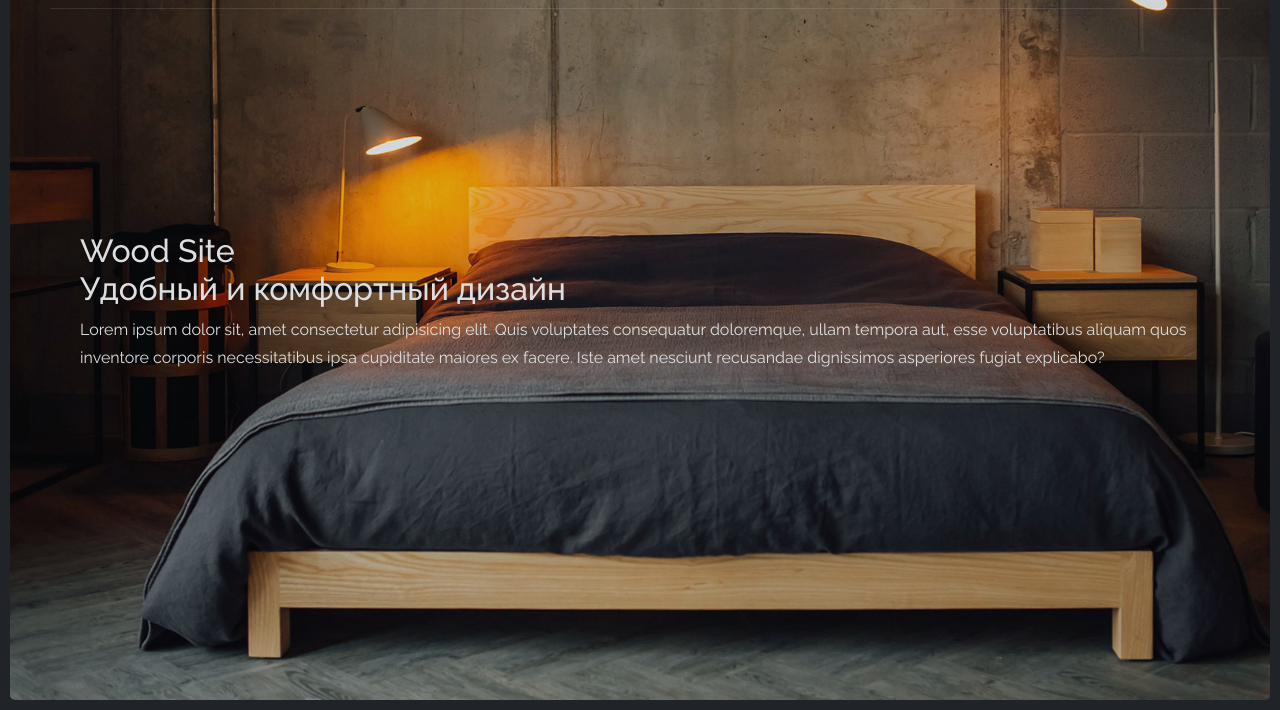
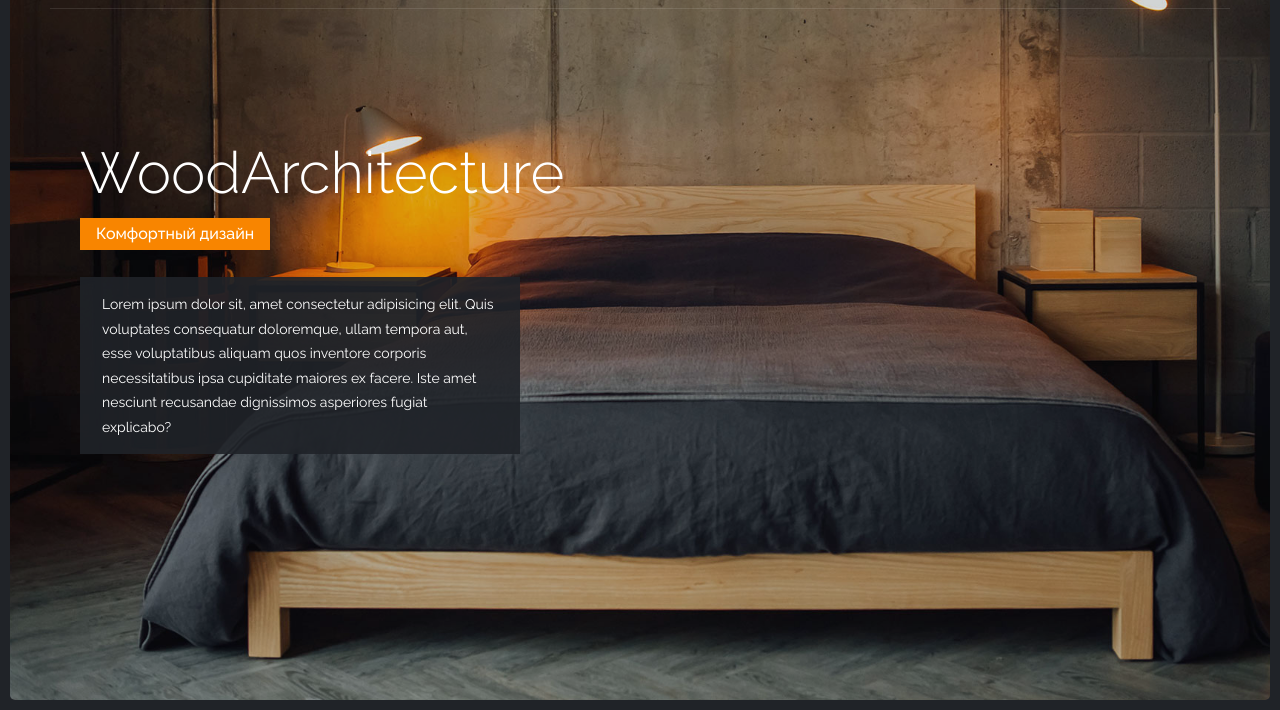
Before and after one commit to Heneros/html-wood-architecture, a plain HTML site: page index.html in a window 1280 px wide. Shown: the part 90-800 px from the top of the page. Drawn offline with Linux system fonts and the light colour scheme.

Commit message:
added styles to slider

```diff
--- a/css/main.css
+++ b/css/main.css
@@ -216,3 +216,26 @@ span.top-menu__link{
 	box-shadow: 0 0 0 30px var(--dark);
 	border-radius: var(--radius);
 }
+.home-slider__heading{
+	font-size: 58px;
+	line-height: .8;
+	font-weight: 300;
+	margin-bottom: 35px;
+}
+.home-slider__heading span{
+  font-size: 16px;
+  background-color: var(--accent);
+  border-radius: var(--radius-styles);
+  padding: 6px 16px 7px;
+  font-weight: 500;
+}
+.home-slider__text{
+	max-width: 440px;
+	font-size: var(--small-text);
+	background-color: rgba(32, 35, 40, 0.9);
+	padding: 15px 22px;
+	border-radius: 0 сфдс(var(--border) * 2);
+}
+.home-slider__slide .container{
+	z-index: 2;
+}
--- a/index.html
+++ b/index.html
@@ -64,8 +64,21 @@
 	<div class="swiper-wrapper">
 		<div class="swiper-slide home-slider__slide" style="background-image: url(images/portfolio/interior-3.jpg);">
             <div class="container">
-				<h2 class="home-slider__heading">Wood Site
-					<br><span>Удобный и комфортный дизайн</span>
+				<h2 class="home-slider__heading">WoodArchitecture Комфортный дизайн
+				</h2>
+				<p class="home-slider__text">Lorem ipsum dolor sit, amet consectetur adipisicing elit. Quis voluptates consequatur doloremque, ullam tempora aut, esse voluptatibus aliquam quos inventore corporis necessitatibus ipsa cupiditate maiores ex facere. Iste amet nesciunt recusandae dignissimos asperiores fugiat explicabo?</p>
+			</div>
+		</div>
+		<div class="swiper-slide home-slider__slide" style="background-image: url(images/portfolio/interior-1.jpg);">
+            <div class="container">
+				<h2 class="home-slider__heading">Интерьер В современном стиле
+				</h2>
+				<p class="home-slider__text">Lorem ipsum dolor sit, amet consectetur adipisicing elit. Quis voluptates consequatur doloremque, ullam tempora aut, esse voluptatibus aliquam quos inventore corporis necessitatibus ipsa cupiditate maiores ex facere. Iste amet nesciunt recusandae dignissimos asperiores fugiat explicabo?</p>
+			</div>
+		</div>
+		<div class="swiper-slide home-slider__slide" style="background-image: url(images/portfolio/interior-2.jpg);">
+            <div class="container">
+				<h2 class="home-slider__heading">WoodArchitecture Уникальный дизайн
 				</h2>
 				<p class="home-slider__text">Lorem ipsum dolor sit, amet consectetur adipisicing elit. Quis voluptates consequatur doloremque, ullam tempora aut, esse voluptatibus aliquam quos inventore corporis necessitatibus ipsa cupiditate maiores ex facere. Iste amet nesciunt recusandae dignissimos asperiores fugiat explicabo?</p>
 			</div>
--- a/js/common.js
+++ b/js/common.js
@@ -1,4 +1,10 @@
 document.addEventListener('DOMContentLoaded', function(){
+
+    $('.home-slider__heading').each(function(){
+        let text = $(this).text().split(' '),
+        first = text.shift()
+        $(this).html(`${first} <br><span>${text.join(' ')}</span`)
+    })
 
     function toggleMenu(){
         $('.menu-toggle').toggleClass('menu-toggle_active');
```
